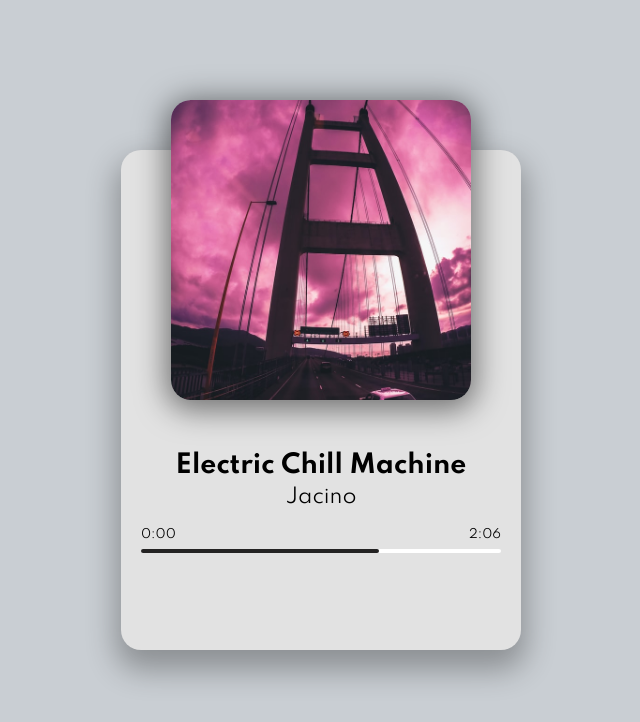
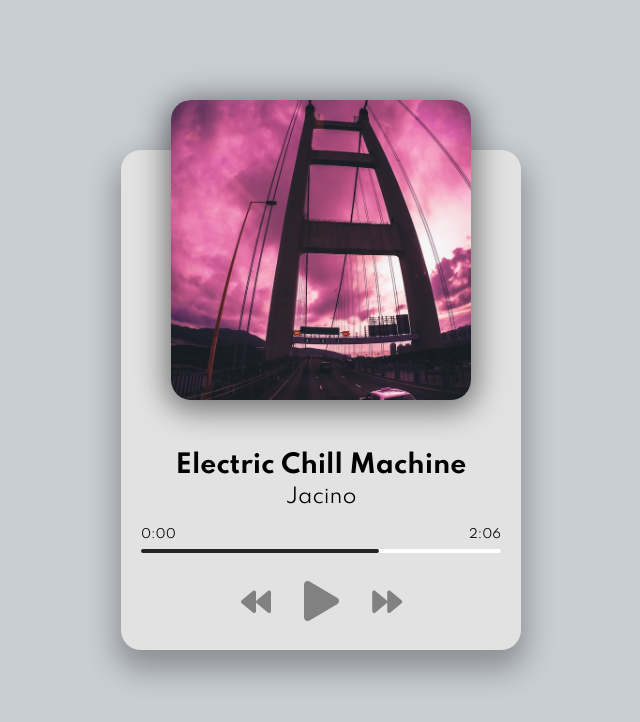
Before and after one commit to KateChantha/music-player, a plain HTML site: page index.html in a window 1280 px wide. Shown: the whole page, without its empty margins (319-959 px from the left). Drawn offline with Linux system fonts and the light colour scheme.

Commit message:
create custom controls with FontAwesome

```diff
--- a/index.html
+++ b/index.html
@@ -28,6 +28,12 @@
                 <span id="duration">2:06</span>
             </div>
         </div>
+        <!-- Controls -->
+        <div class="player-controls">
+            <i class="fas fa-backward" id="prev" title="Previous"></i>
+            <i class="fas fa-play main-button" id="play" title="Play"></i>
+            <i class="fas fa-forward" id="next" title="Next"></i>
+        </div>
     </div>
     <!-- Script -->
     <script src="script.js"></script>
--- a/style.css
+++ b/style.css
@@ -91,10 +91,13 @@ h3 {
   font-size: 30px;
   color: rgb(129, 129, 129);
   margin-right: 30px;
-
+  cursor: pointer;
+  user-select: none;
 }
 
-
+.fas:hover {
+  filter: brightness(70%);
+}
 
 .main-button {
   font-size: 40px;
```
